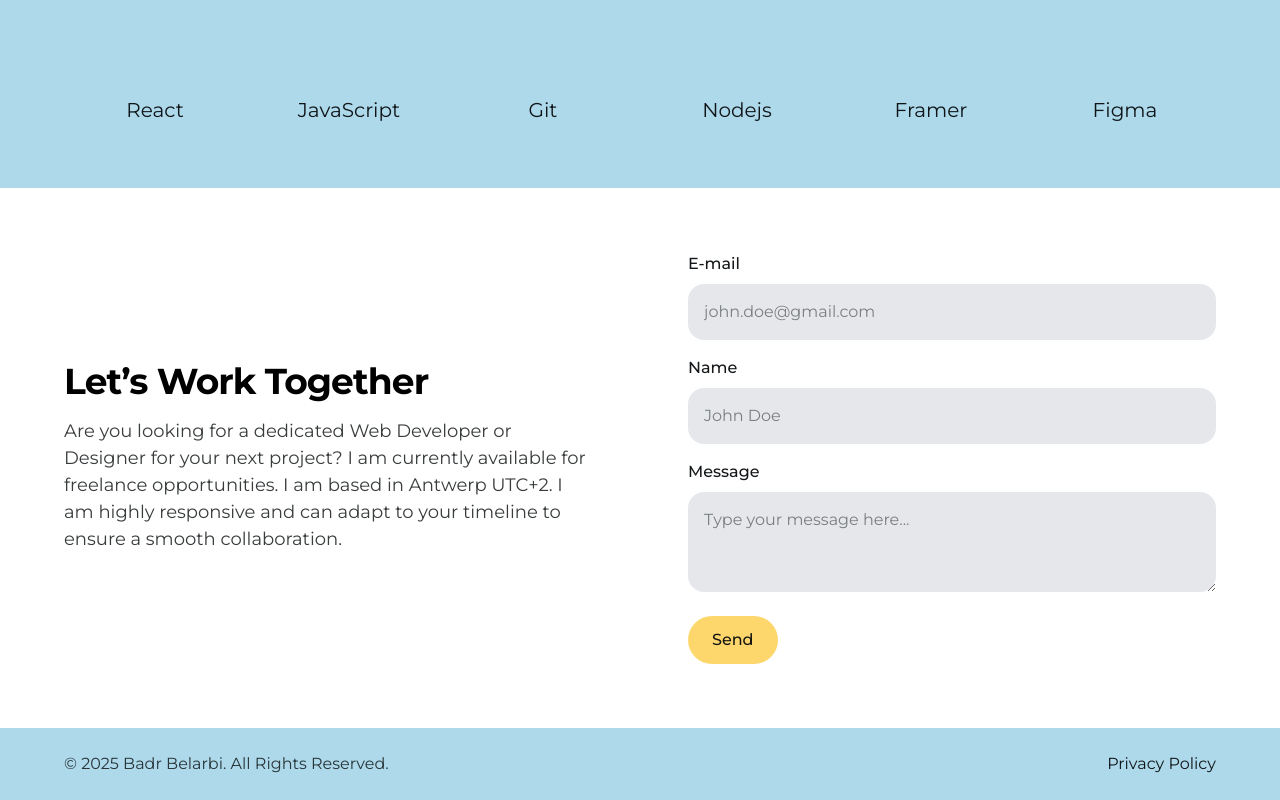
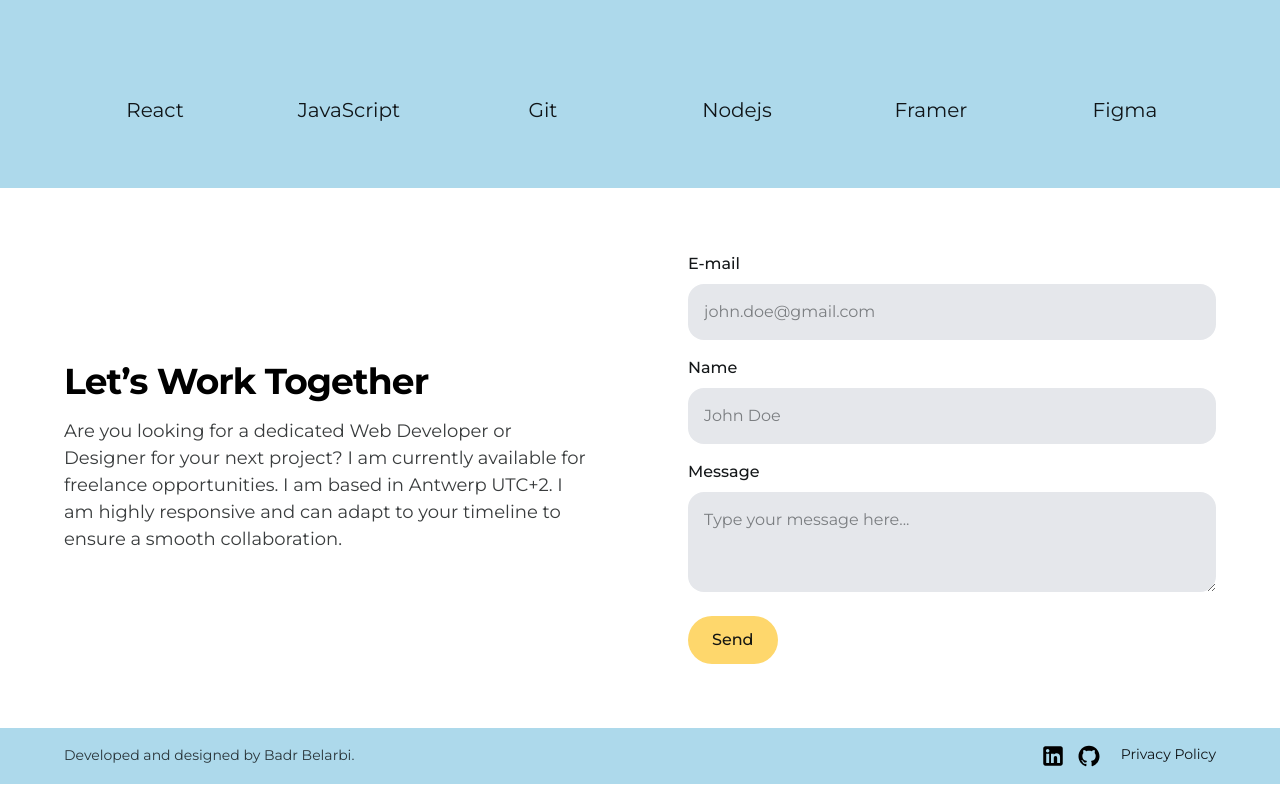
Before and after one commit to ibn-h/bb-portfolio, a React (Vite) app: page /#/ in a window 1280 px wide. Shown: the part 2342-3142 px from the top of the page. Built offline with nearby package versions, Linux system fonts and the light colour scheme; no server answers; some icons are missing.

Commit message:
Latest desktop

```diff
--- a/src/components/footer.jsx
+++ b/src/components/footer.jsx
@@ -1,17 +1,48 @@
 export const Footer = () => {
   return (
-    <footer className="bg-secondary flex w-full flex-col items-center justify-between gap-2 px-6 py-6 text-left sm:flex-row sm:px-8 md:px-16">
-      <p className="w-fit text-base">
-        © 2025 Badr Belarbi. All Rights Reserved.
-      </p>
+    <footer className="bg-secondary flex w-full flex-col items-center justify-between gap-2 px-6 py-4 text-left sm:flex-row sm:px-8 md:px-16">
+      <p className="w-fit text-sm">Developed and designed by Badr Belarbi.</p>
+
+      <div className="flex gap-5">
+        <div className="flex items-center justify-center gap-3 text-black">
+          <a href="https://www.linkedin.com/in/badr-b-40b1b6351/?locale=en_US">
+            <svg
+              xmlns="http://www.w3.org/2000/svg"
+              width="24"
+              height="24"
+              viewBox="0 0 32 32"
+            >
+              <path
+                fill="currentColor"
+                d="M26.111,3H5.889c-1.595,0-2.889,1.293-2.889,2.889V26.111c0,1.595,1.293,2.889,2.889,2.889H26.111c1.595,0,2.889-1.293,2.889-2.889V5.889c0-1.595-1.293-2.889-2.889-2.889ZM10.861,25.389h-3.877V12.87h3.877v12.519Zm-1.957-14.158c-1.267,0-2.293-1.034-2.293-2.31s1.026-2.31,2.293-2.31,2.292,1.034,2.292,2.31-1.026,2.31-2.292,2.31Zm16.485,14.158h-3.858v-6.571c0-1.802-.685-2.809-2.111-2.809-1.551,0-2.362,1.048-2.362,2.809v6.571h-3.718V12.87h3.718v1.686s1.118-2.069,3.775-2.069,4.556,1.621,4.556,4.975v7.926Z"
+                fill-rule="evenodd"
+              ></path>
+            </svg>
+          </a>
+
+          <a href="https://github.com/ibn-h">
+            <svg
+              xmlns="http://www.w3.org/2000/svg"
+              width="24"
+              height="24"
+              viewBox="0 0 32 32"
+            >
+              <path
+                fill="currentColor"
+                d="M16,2.345c7.735,0,14,6.265,14,14-.002,6.015-3.839,11.359-9.537,13.282-.7,.14-.963-.298-.963-.665,0-.473,.018-1.978,.018-3.85,0-1.312-.437-2.152-.945-2.59,3.115-.35,6.388-1.54,6.388-6.912,0-1.54-.543-2.783-1.435-3.762,.14-.35,.63-1.785-.14-3.71,0,0-1.173-.385-3.85,1.435-1.12-.315-2.31-.472-3.5-.472s-2.38,.157-3.5,.472c-2.677-1.802-3.85-1.435-3.85-1.435-.77,1.925-.28,3.36-.14,3.71-.892,.98-1.435,2.24-1.435,3.762,0,5.355,3.255,6.563,6.37,6.913-.403,.35-.77,.963-.893,1.872-.805,.368-2.818,.963-4.077-1.155-.263-.42-1.05-1.452-2.152-1.435-1.173,.018-.472,.665,.017,.927,.595,.332,1.277,1.575,1.435,1.978,.28,.787,1.19,2.293,4.707,1.645,0,1.173,.018,2.275,.018,2.607,0,.368-.263,.787-.963,.665-5.719-1.904-9.576-7.255-9.573-13.283,0-7.735,6.265-14,14-14Z"
+              ></path>
+            </svg>
+          </a>
+        </div>
 
         <a
           href="/privacy-policy"
-        className="text-base hover:underline focus:ring-2 focus:ring-black focus:ring-offset-2 focus:outline-none"
+          className="text-sm hover:underline focus:ring-2 focus:ring-black focus:ring-offset-2 focus:outline-none"
           aria-label="Privacy Policy"
         >
           Privacy Policy
         </a>
+      </div>
     </footer>
   );
 };
--- a/src/components/hero.jsx
+++ b/src/components/hero.jsx
@@ -79,7 +79,10 @@
           </a>
         </motion.div>
 
-        <motion.div className="text-primary flex items-center justify-center gap-3">
+        <motion.div
+          variants={itemVariants}
+          className="text-primary flex items-center justify-center gap-3"
+        >
           <a href="https://www.linkedin.com/in/badr-b-40b1b6351/?locale=en_US">
             <svg
               xmlns="http://www.w3.org/2000/svg"
```
Lines whose indentation alone changed are shown as unchanged.
